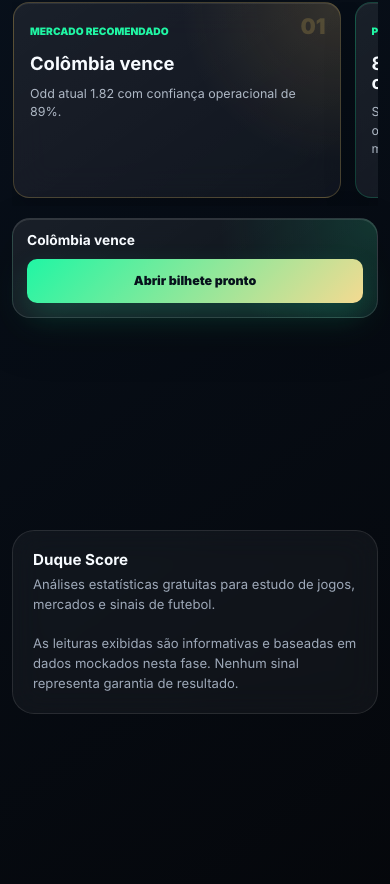
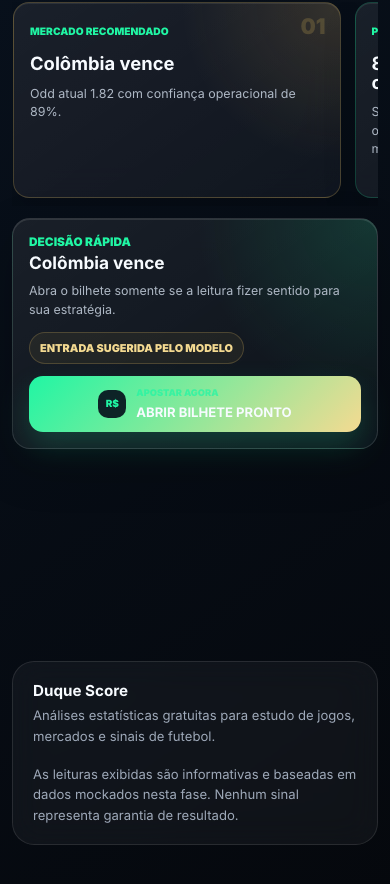
Before and after one commit to duqueroleta/DuqueSports-Codex, a React (Vite) app: page /jogos/1 in a window 390 px wide. Shown: the part 1428-2312 px from the top of the page. Built offline with nearby package versions, Linux system fonts and the light colour scheme; no server answers.

Commit message:
style(mobile): strengthen match action panel

```diff
--- a/src/components/matches/detail/MatchActionPanel.jsx
+++ b/src/components/matches/detail/MatchActionPanel.jsx
@@ -11,7 +11,11 @@ function MatchActionPanel({ signal, betslipUrl = AFFILIATE_LINKS.readyBetslip })
       </div>
       <small>Entrada sugerida pelo modelo</small>
       <a href={betslipUrl} rel="noreferrer" target="_blank">
-        Abrir bilhete pronto
+        <span aria-hidden="true">R$</span>
+        <span>
+          <small>Apostar agora</small>
+          <strong>Abrir bilhete pronto</strong>
+        </span>
       </a>
     </section>
   );
--- a/src/styles/match-action-panel.css
+++ b/src/styles/match-action-panel.css
@@ -47,9 +47,12 @@
 
 .detail-action-panel a {
   display: inline-flex;
+  gap: 10px;
   align-items: center;
   justify-content: center;
   min-height: 52px;
+  min-width: 0;
+  padding: 0 14px;
   border-radius: 16px;
   color: #07111c;
   background: linear-gradient(135deg, var(--color-neon), var(--color-gold-soft));
@@ -58,13 +61,52 @@
   text-decoration: none;
 }
 
+.detail-action-panel a > span:first-child {
+  display: grid;
+  flex: 0 0 auto;
+  place-items: center;
+  width: 30px;
+  height: 30px;
+  border-radius: 10px;
+  color: var(--color-neon);
+  background: rgba(7, 17, 28, 0.92);
+  font-size: 0.62rem;
+  font-weight: 1000;
+}
+
+.detail-action-panel a > span:last-child {
+  display: grid;
+  gap: 2px;
+  min-width: 0;
+  text-align: left;
+}
+
+.detail-action-panel a small,
+.detail-action-panel a strong {
+  overflow: hidden;
+  text-overflow: ellipsis;
+  white-space: nowrap;
+}
+
+.detail-action-panel a small {
+  font-size: 0.58rem;
+  font-weight: 1000;
+  opacity: 0.72;
+  text-transform: uppercase;
+}
+
+.detail-action-panel a strong {
+  font-size: 0.82rem;
+  line-height: 1.05;
+}
+
 @media (max-width: 820px) {
   .detail-page .detail-action-panel {
-    grid-template-columns: minmax(0, 1fr) auto;
-    gap: 10px;
+    grid-template-columns: minmax(0, 1fr);
+    gap: 12px;
     width: min(1240px, 100%);
     margin: 12px auto 0;
-    padding: 14px;
+    padding: 16px;
     border-radius: 18px;
     background:
       radial-gradient(circle at top right, rgba(32, 246, 164, 0.14), transparent 42%),
@@ -74,26 +116,27 @@
 
   .detail-action-panel span,
   .detail-action-panel p {
-    display: none;
+    display: block;
   }
 
   .detail-action-panel > small {
-    display: none;
+    justify-self: start;
   }
 
   .detail-action-panel strong {
-    margin: 0;
-    overflow: hidden;
-    font-size: 0.86rem;
-    text-overflow: ellipsis;
-    white-space: nowrap;
+    margin-top: 6px;
+    font-size: 1.08rem;
+    line-height: 1.08;
   }
 
   .detail-action-panel a {
-    min-height: 44px;
-    padding: 0 14px;
-    border-radius: 10px;
-    font-size: 0.78rem;
+    min-height: 56px;
+    border-radius: 14px;
+  }
+
+  .detail-action-panel a > span:first-child {
+    width: 28px;
+    height: 28px;
   }
 }
 
@@ -101,4 +144,8 @@
   .detail-page .detail-action-panel {
     grid-template-columns: 1fr;
   }
+
+  .detail-action-panel p {
+    font-size: 0.78rem;
+  }
 }
```
